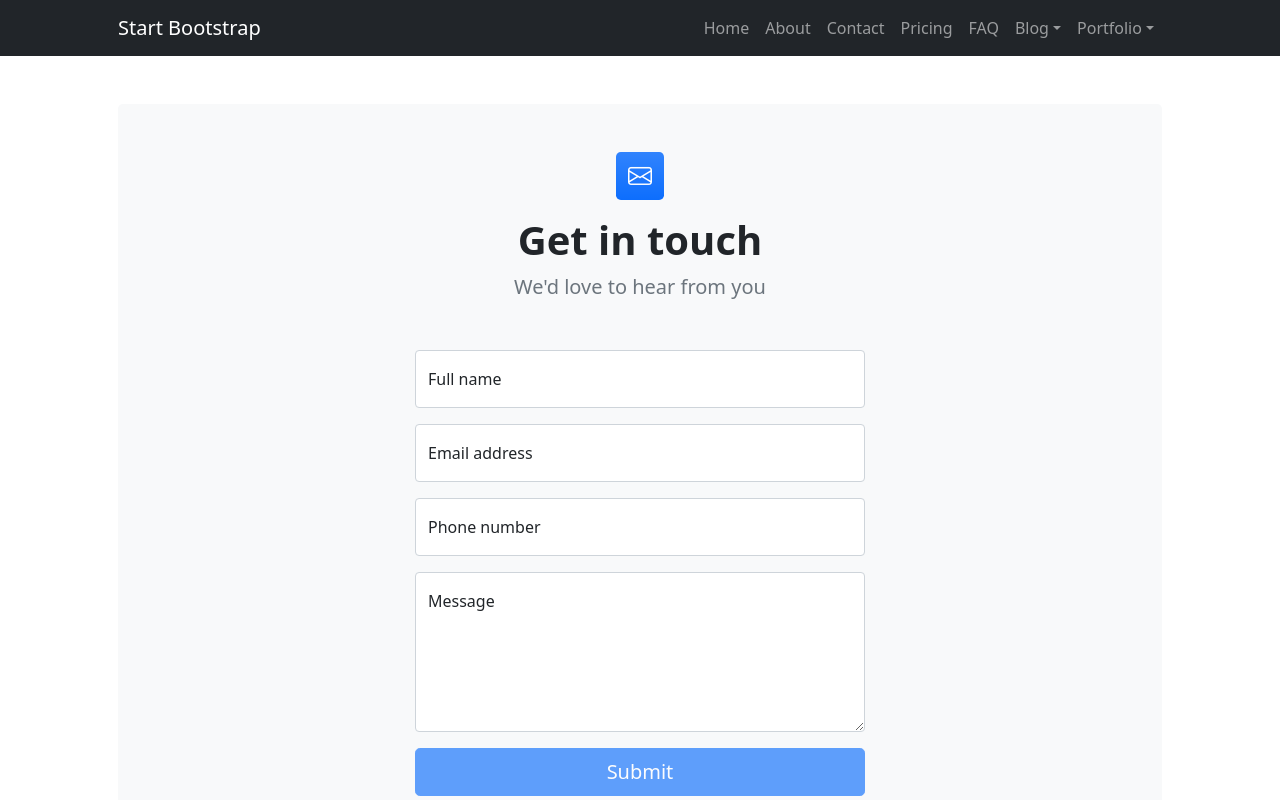
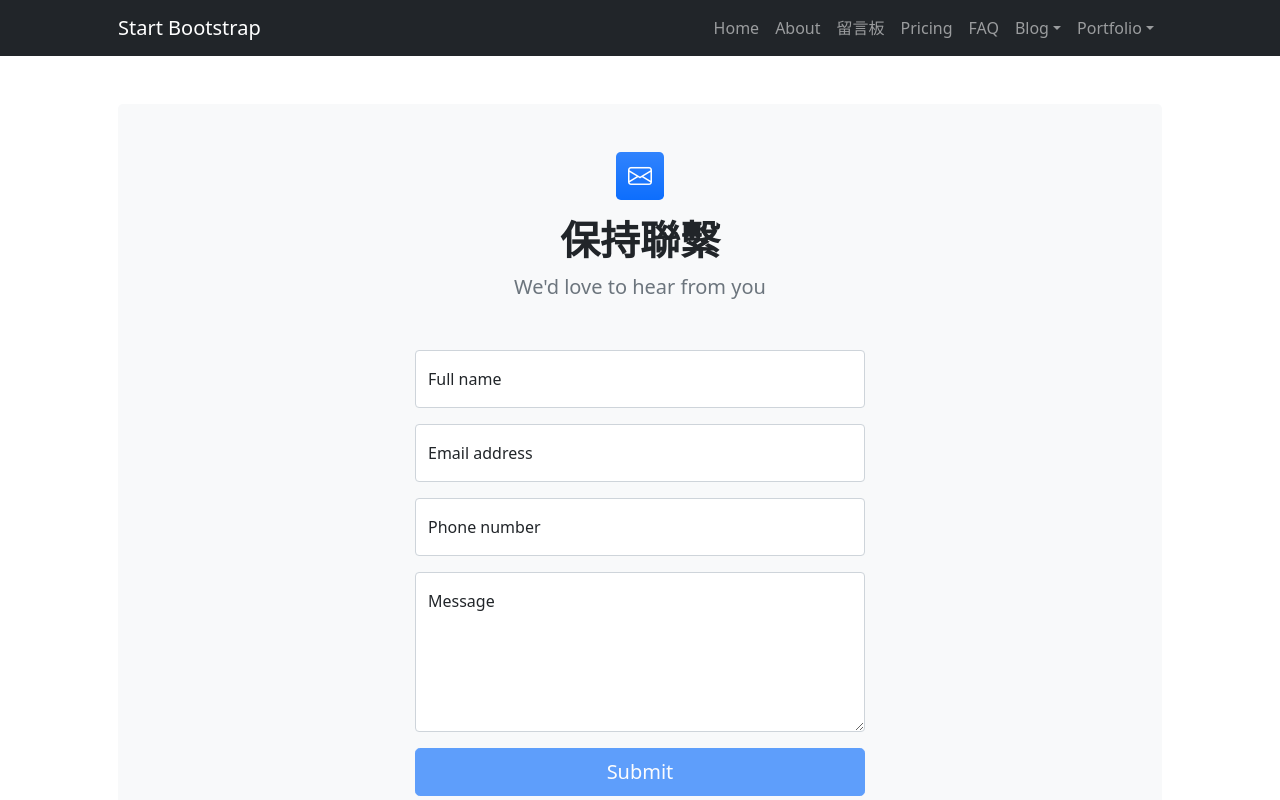
Before and after one commit to joanna9m/github_training, a plain HTML site: page contact.html in a window 1280 px wide. Shown: the top 800 px of the page. Drawn offline with nearby package versions, Linux system fonts and the light colour scheme.

Commit message:
about_更改圖片 contact_更改頁籤文字

```diff
--- a/contact.html
+++ b/contact.html
@@ -24,7 +24,7 @@
                         <ul class="navbar-nav ms-auto mb-2 mb-lg-0">
                             <li class="nav-item"><a class="nav-link" href="index.html">Home</a></li>
                             <li class="nav-item"><a class="nav-link" href="about.html">About</a></li>
-                            <li class="nav-item"><a class="nav-link" href="contact.html">Contact</a></li>
+                            <li class="nav-item"><a class="nav-link" href="contact.html">留言板</a></li>
                             <li class="nav-item"><a class="nav-link" href="pricing.html">Pricing</a></li>
                             <li class="nav-item"><a class="nav-link" href="faq.html">FAQ</a></li>
                             <li class="nav-item dropdown">
@@ -52,7 +52,7 @@
                     <div class="bg-light rounded-3 py-5 px-4 px-md-5 mb-5">
                         <div class="text-center mb-5">
                             <div class="feature bg-primary bg-gradient text-white rounded-3 mb-3"><i class="bi bi-envelope"></i></div>
-                            <h1 class="fw-bolder">Get in touch</h1>
+                            <h1 class="fw-bolder">保持聯繫</h1>
                             <p class="lead fw-normal text-muted mb-0">We'd love to hear from you</p>
                         </div>
                         <div class="row gx-5 justify-content-center">
```
Also changed, not shown: about.html (+1 -1 lines).
